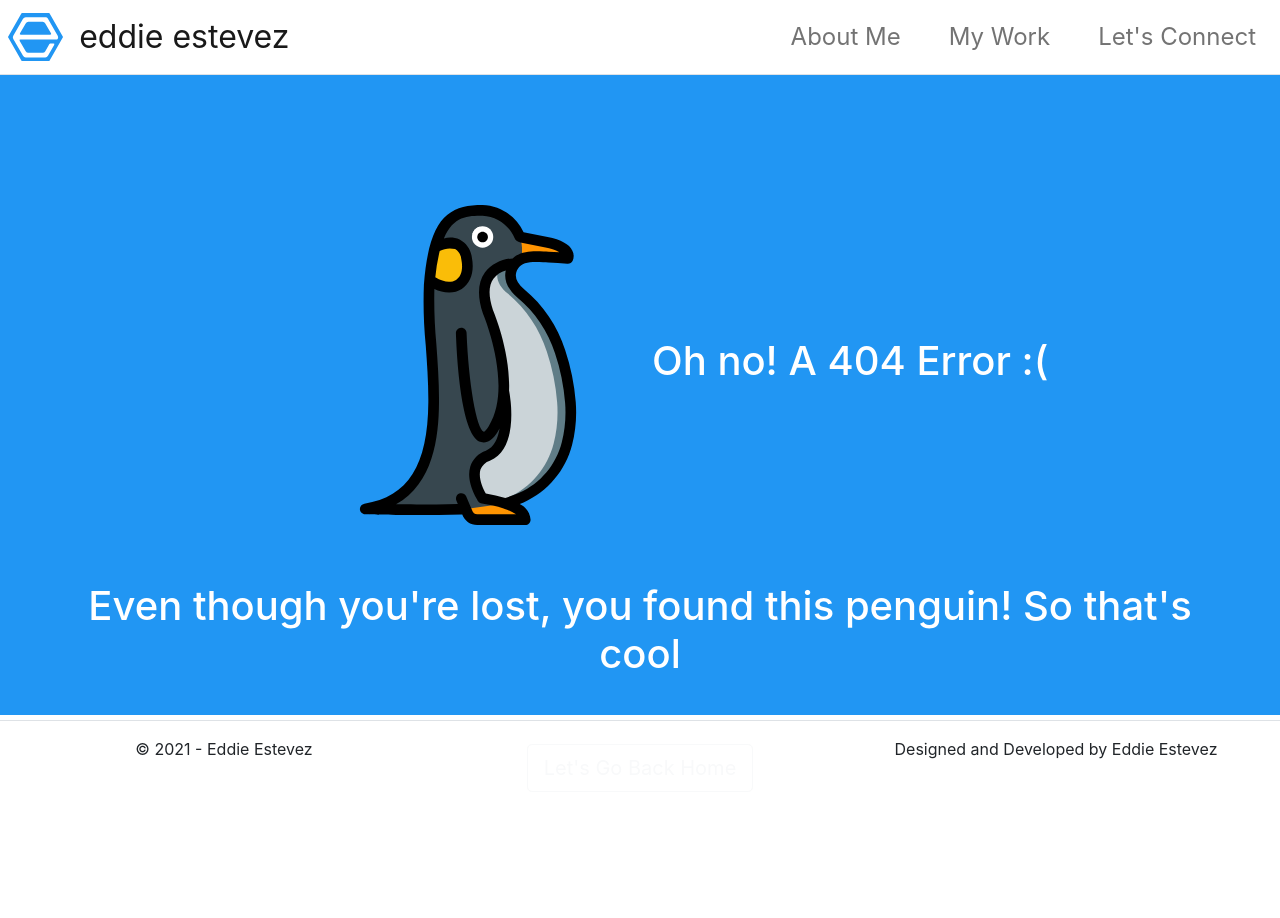
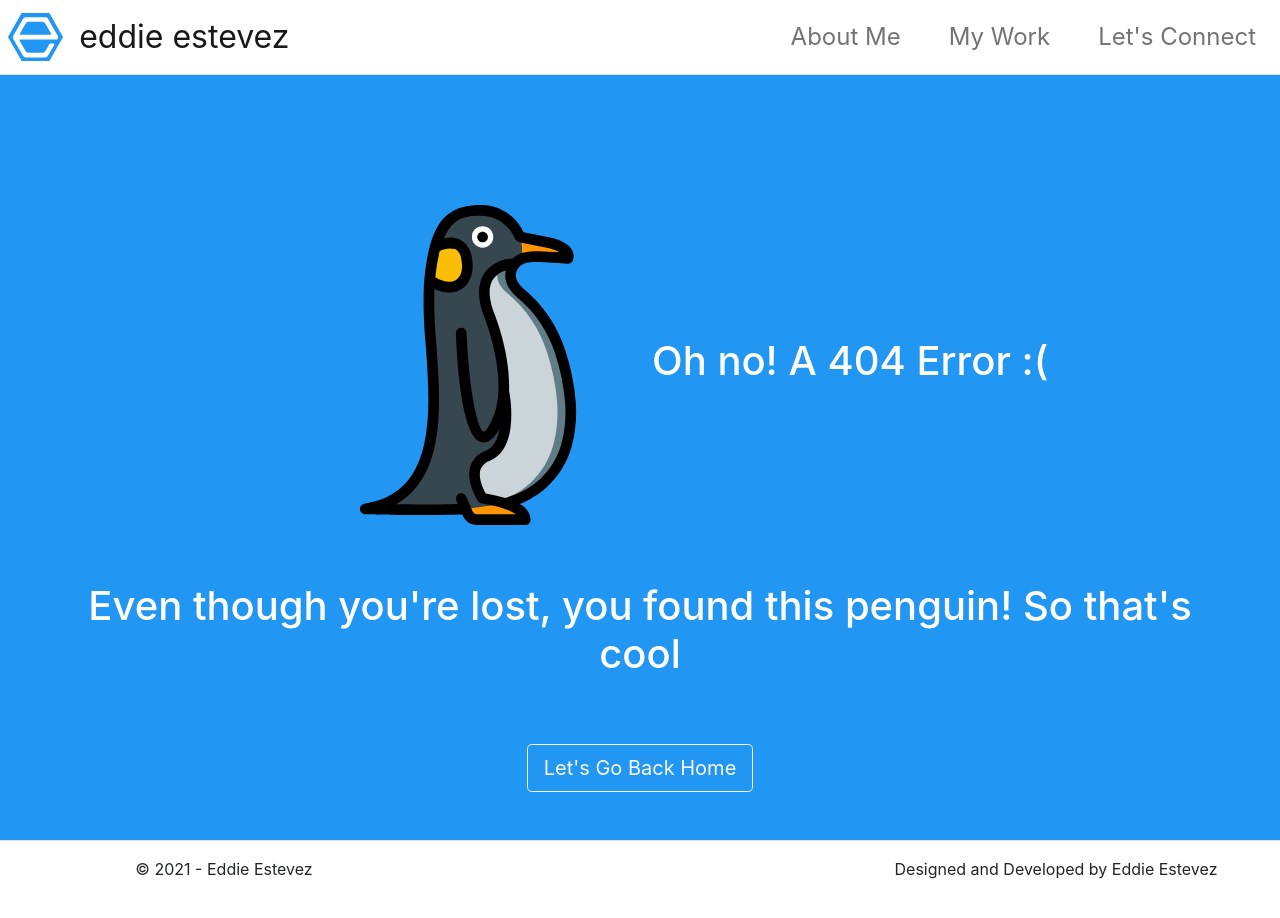
Before and after one commit to eestevez123/eddieEstevezPortfolio, a React (Create React App) app: page /404 in a window 1280 px wide. Before the commit the page ends 800 px from the top, so only its background shows below. Built offline with nearby package versions, Linux system fonts and the light colour scheme.

Commit message:
better working 404 page

```diff
--- a/src/index.css
+++ b/src/index.css
@@ -131,10 +131,6 @@ ul {
   height: 0px !important;
 }
 
-.notFoundPageBackground{
-  height: 80vh;
-}
-
 .lostPenguin{
   height: 20rem;
 }
--- a/src/pages/NotFoundPage.jsx
+++ b/src/pages/NotFoundPage.jsx
@@ -41,7 +41,7 @@ function NotFoundPage() {
                 content="This is the 404 page for my website in case someone gets lost."
                 />
             </Helmet>
-            <div className="container-fluid bg-myBlue notFoundPageBackground text-white">
+            <div className="container-fluid bg-myBlue text-white">
                 <div className="container notFoundPageContainer">
                 <div className="row align-items-center text-center">
                     <div className="col d-flex justify-content-end"><animated.img style={penguinAnimation} src={penguinPic} alt="penguin" className="lostPenguin img-fluid"/></div>
@@ -51,7 +51,7 @@ function NotFoundPage() {
                     <div className="col pt-5"><animated.h1 style={textComeUp}>Even though you're lost, you found this penguin! So that's cool</animated.h1></div>
                 </div>
                 <div className="row text-center">
-                    <div className="col pt-5">
+                    <div className="col py-5">
                         <Link to="/">
                             <animated.button style={buttonComeIn} type="button" className="btn btn-outline-light btn-lg">Let's Go Back Home</animated.button>
                         </Link>
```
